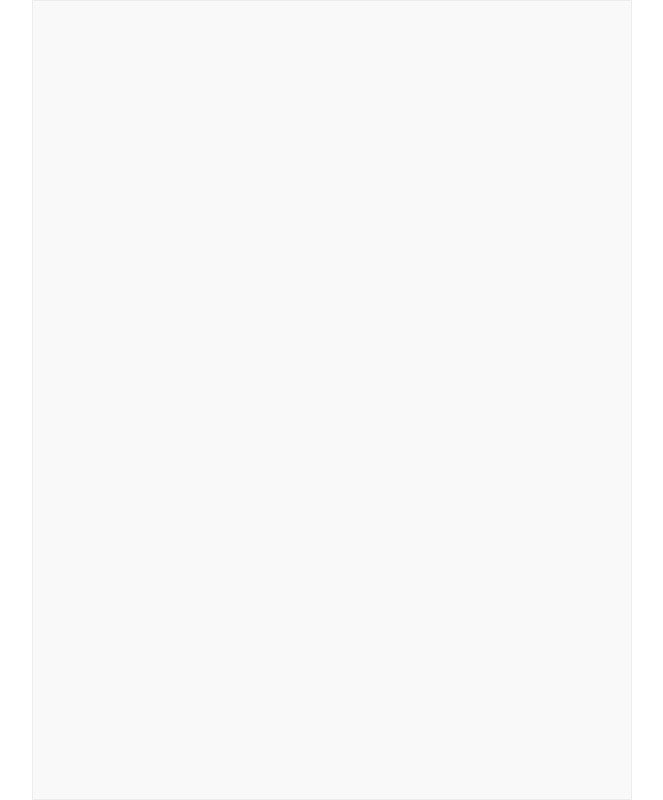
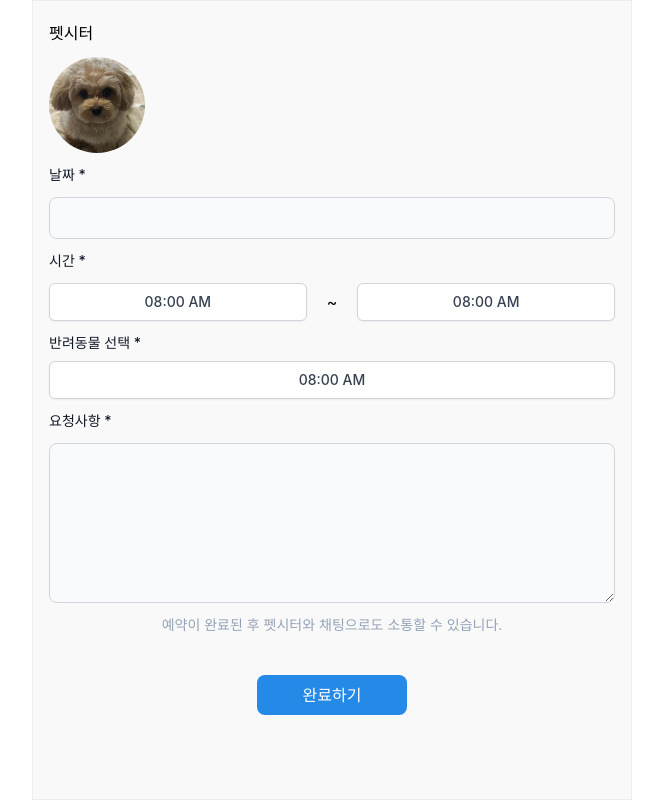
Before and after one commit to URECA-TEAM3/moongchee-client, a React (Vite) app: page /petsitter/Reservation in a window 1280 px wide. Before the commit this address had no page. Shown: the whole page, without its empty margins (308-971 px from the left). Built offline with nearby package versions, Linux system fonts and the light colour scheme.

Commit message:
feat: reservation page markup and dropdown component update

```diff
--- a/src/components/DropDown.jsx
+++ b/src/components/DropDown.jsx
@@ -27,9 +27,9 @@ const Dropdown = ({ label, options, onSelect }) => {
   }, []);
 
   return (
-    <div className="start flex-1 flex justify-center items-center flex-col">
-      <div ref={dropdownRef} className="relative text-left inline-block">
-        <div>
+    <div className="start flex justify-center items-center flex-col w-full">
+      <div ref={dropdownRef} className="relative text-left inline-block w-full">
+        <div className="w-full">
           <button
             onClick={toggleDropdown}
             type="button"
@@ -40,7 +40,7 @@ const Dropdown = ({ label, options, onSelect }) => {
         </div>
 
         {isOpen && (
-          <div className="origin-top-right absolute right-0 mt-2 w-56 rounded-md shadow-lg bg-white ring-1 ring-black ring-opacity-5">
+          <div className="origin-top-right absolute right-0 mt-2 w-full z-10 rounded-md shadow-lg bg-white ring-1 ring-black ring-opacity-5">
             <div className="py-1">
               {options.map((option, index) => (
                 <a key={index} href="#" className="block px-4 py-2 text-sm text-gray-700 hover:bg-gray-100" onClick={() => handleOptionClick(option)}>
--- a/src/pages/petsitter/index.jsx
+++ b/src/pages/petsitter/index.jsx
@@ -6,8 +6,8 @@ import Dropdown from '../../components/DropDown';
 const index = () => {
   const [sitterList, setSitterList] = useState([]);
   const [isPetSitter, setIsPetSitter] = useState(false);
-  const [startTime, setStartTime] = useState('08:00');
-  const [endTime, setEndTime] = useState('08:00');
+  const [startTime, setStartTime] = useState('08:00 AM');
+  const [endTime, setEndTime] = useState('08:00 AM');
   const [dayList, setDayList] = useState([
     {
       name: '월',
@@ -38,7 +38,20 @@ const index = () => {
       target: false,
     },
   ]);
-  const dropDownTime = ['09:00', '08:00', '10:00', '11:00', '12:00', '13:00', '14:00', '15:00', '16:00', '17:00', '18:00', '19:00'];
+  const dropDownTime = [
+    '09:00 AM',
+    '08:00 AM',
+    '10:00 AM',
+    '11:00 AM',
+    '12:00 PM',
+    '13:00 PM',
+    '14:00 PM',
+    '15:00 PM',
+    '16:00 PM',
+    '17:00 PM',
+    '18:00 PM',
+    '19:00 PM',
+  ];
   const navigate = useNavigate();
 
   useEffect(() => {
@@ -109,7 +122,7 @@ const index = () => {
   const handleSearchClick = () => {};
 
   return (
-    <div className="container inline-grid px-4 py-5 gap-y-5 h-full overflow-y-scroll">
+    <div className="inline-grid gap-y-5 h-full">
       <h1 className="text-2xl subpixel-antialiased ">펫시터</h1>
       <div className="flex items-center container gap-5">
         <button className="text-white bg-primary px-4 py-2 rounded-lg font-normal" onClick={handleApplyClick}>
@@ -140,9 +153,10 @@ const index = () => {
             ))}
           </div>
           <div className="flex justify-center items-center gap-5 mt-5">
-            <div>
+            <div className="flex items-center flex-col w-[150px]">
               <span>Start Time</span>
               <Dropdown
+                width={'150'}
                 label={startTime}
                 options={dropDownTime}
                 title={'Start Time'}
@@ -152,9 +166,10 @@ const index = () => {
               />
             </div>
             ~
-            <div className="end">
+            <div className="flex items-center flex-col w-[150px]">
               <span>End Time</span>
               <Dropdown
+                width={'150'}
                 label={endTime}
                 options={dropDownTime}
                 title={'End Time'}
--- a/src/pages/petsitterDetail/index.jsx
+++ b/src/pages/petsitterDetail/index.jsx
@@ -1,16 +1,18 @@
 import React from 'react';
-import { useLocation } from 'react-router-dom';
+import { useLocation, useNavigate } from 'react-router-dom';
 
 const index = () => {
   const location = useLocation();
+  const navigate = useNavigate();
   const { info } = location.state || {};
 
+  const handleReservationClick = () => {
+    navigate('/petsitter/reservation', { state: { name: info.name } });
+  };
+
   return (
-    <div className="container px-4 py-5 h-full overflow-y-scroll flex items-center flex-col">
-      <div
-        className="card bg-white rounded-2xl px-6 py-6 hover:shadow-lg shadow-black-500/50 cursor-pointer ease-in duration-200 mt-10"
-        onClick={() => handleInfoClick(info.name)}
-      >
+    <div className="flex items-center flex-col">
+      <div className="card bg-white rounded-2xl px-6 py-6 hover:shadow-lg shadow-black-500/50 cursor-pointer ease-in duration-200 mt-10">
         <div className="profile flex items-center justify-between">
           <div className="flex items-center">
             <img src="/src/assets/images/dog.jpeg" className="object-cover object-center w-24 h-24 rounded-full " />
@@ -22,7 +24,9 @@ const index = () => {
               </div>
             </div>
           </div>
-          <button className="text-white bg-primary px-4 py-2 rounded-lg font-normal">예약</button>
+          <button className="text-white bg-primary px-4 py-2 rounded-lg font-normal" onClick={handleReservationClick}>
+            예약
+          </button>
         </div>
         <div className="personal-history mt-5 flex flex-col gap-3">
           <div>
@@ -35,7 +39,9 @@ const index = () => {
           </div>
         </div>
       </div>
-      <button className="text-white bg-primary px-4 py-2 rounded-lg font-normal mt-10 w-[300px]">예약하기</button>
+      <button className="text-white bg-primary px-4 py-2 rounded-lg font-normal mt-10 w-[300px]" onClick={handleReservationClick}>
+        예약하기
+      </button>
     </div>
   );
 };
--- /dev/null
+++ b/src/pages/petsitterReservation/index.jsx
@@ -0,0 +1,92 @@
+import React, { useState } from 'react';
+import { useLocation, useNavigate } from 'react-router-dom';
+import Dropdown from '../../components/DropDown';
+
+const index = () => {
+  const [startTime, setStartTime] = useState('08:00 AM');
+  const [endTime, setEndTime] = useState('08:00 AM');
+  const dropDownTime = [
+    '09:00 AM',
+    '08:00 AM',
+    '10:00 AM',
+    '11:00 AM',
+    '12:00 PM',
+    '13:00 PM',
+    '14:00 PM',
+    '15:00 PM',
+    '16:00 PM',
+    '17:00 PM',
+    '18:00 PM',
+    '19:00 PM',
+  ];
+  const location = useLocation();
+  const navigate = useNavigate();
+  const { name } = location.state || '';
+
+  const handleReservationClick = () => {
+    navigate('/petsitter/reservation/list');
+  };
+
+  return (
+    <div>
+      <h1>펫시터</h1>
+      <div className="profile flex items-center mt-3">
+        <img src="/src/assets/images/dog.jpeg" className="object-cover object-center w-24 h-24 rounded-full " />
+        <div className="personal ml-5">
+          <span className="text-xl text-slate-900 font-medium">{name}</span>
+        </div>
+      </div>
+      <div className="mt-3">
+        <label className="block mb-2 text-sm font-medium text-gray-900">날짜 *</label>
+        <input type="text" className="block w-full p-2.5 bg-gray-50 border border-gray-300 text-gray-900 text-sm rounded-lg mt-3" required />
+      </div>
+      <div className="mt-3">
+        <label className="block mb-2 text-sm font-medium text-gray-900">시간 *</label>
+        <div className="flex justify-center items-center gap-5 mt-3">
+          <Dropdown
+            label={startTime}
+            options={dropDownTime}
+            title={'Start Time'}
+            onSelect={(option) => {
+              setStartTime(option);
+            }}
+          />
+          ~
+          <Dropdown
+            label={endTime}
+            options={dropDownTime}
+            title={'Start Time'}
+            onSelect={(option) => {
+              setEndTime(option);
+            }}
+          />
+        </div>
+      </div>
+      <div className="mt-3">
+        <label className="block mb-2 text-sm font-medium text-gray-900">반려동물 선택 *</label>
+        <Dropdown
+          label={startTime}
+          options={dropDownTime}
+          title={'Start Time'}
+          onSelect={(option) => {
+            setStartTime(option);
+          }}
+        />
+      </div>
+      <div className="mt-3">
+        <label className="block mb-2 text-sm font-medium text-gray-900">요청사항 *</label>
+        <textarea type="text" className="block w-full p-2.5 h-40 bg-gray-50 border border-gray-300 text-gray-900 text-sm rounded-lg mt-3" required />
+      </div>
+      <div className="flex justify-center mt-3">
+        <span className="text-slate-400 text-sm">예약이 완료된 후 펫시터와 채팅으로도 소통할 수 있습니다.</span>
+      </div>
+      <div className="flex justify-center mt-10">
+        <button className="text-white bg-primary px-4 py-2 rounded-lg font-normal w-[150px]" onClick={handleReservationClick}>
+          완료하기
+        </button>
+      </div>
+    </div>
+  );
+};
+
+export default index;
--- a/src/routes/AppScreen.jsx
+++ b/src/routes/AppScreen.jsx
@@ -9,7 +9,7 @@ const ViewArea = styled.div`
 
 const AppScreen = () => {
   return (
-    <ViewArea className="border border-divider">
+    <ViewArea className="border border-divider container px-4 py-5 gap-y-5 h-full overflow-y-scroll">
       <AppPages />
     </ViewArea>
   );
--- a/src/routes/RouteDef.jsx
+++ b/src/routes/RouteDef.jsx
@@ -9,6 +9,7 @@ import AnimalInfo from '../pages/main/AnimalInfo';
 //PetSitter
 import PetSitter from '../pages/petsitter';
 import PetSitterDetail from '../pages/petsitterDetail';
+import PetSitterReservation from '../pages/petsitterReservation';
 
 const MainScreens = {
   LoginPage: {
@@ -42,6 +43,10 @@ const PetSitterScreens = {
     path: '/petsitter/detail/:name',
     element: <PetSitterDetail />,
   },
+  PetSitterReservation: {
+    path: '/petsitter/Reservation',
+    element: <PetSitterReservation />,
+  },
 };
 
 export const AppRouteDef = {
```
